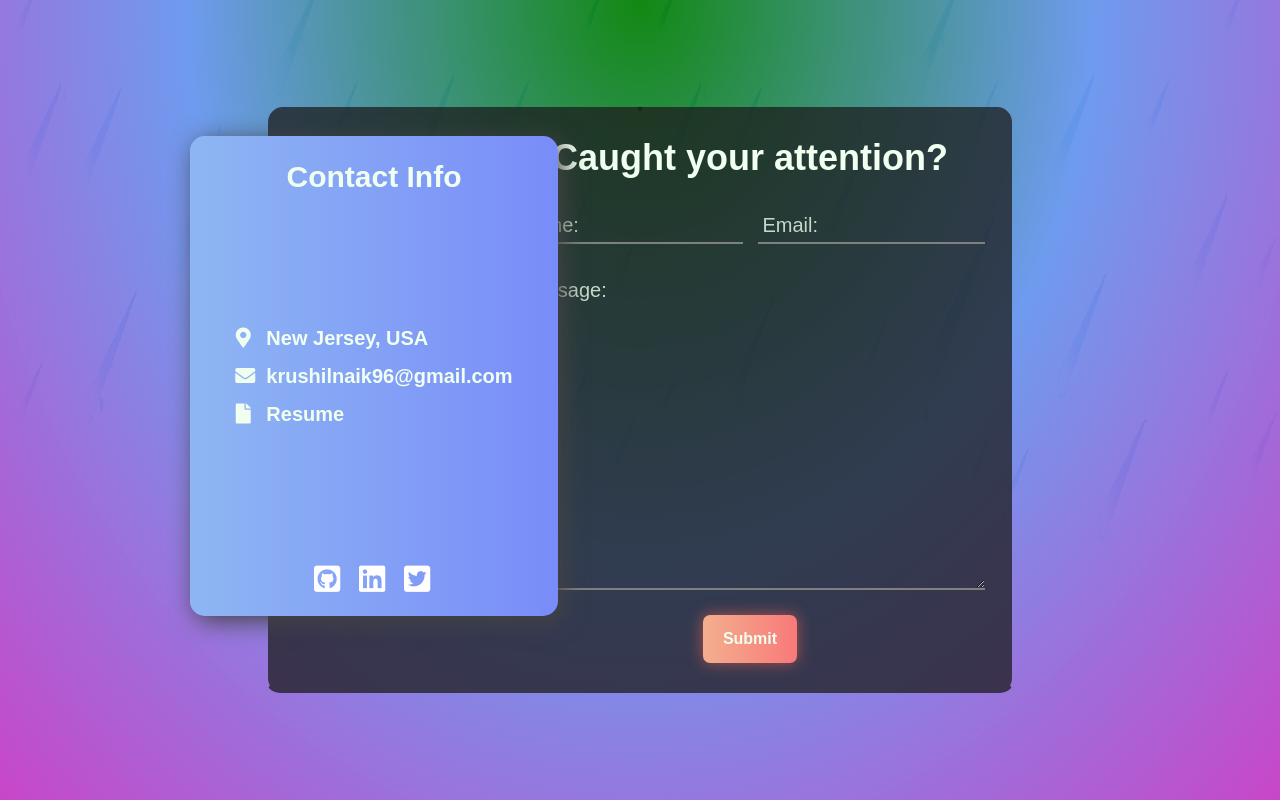
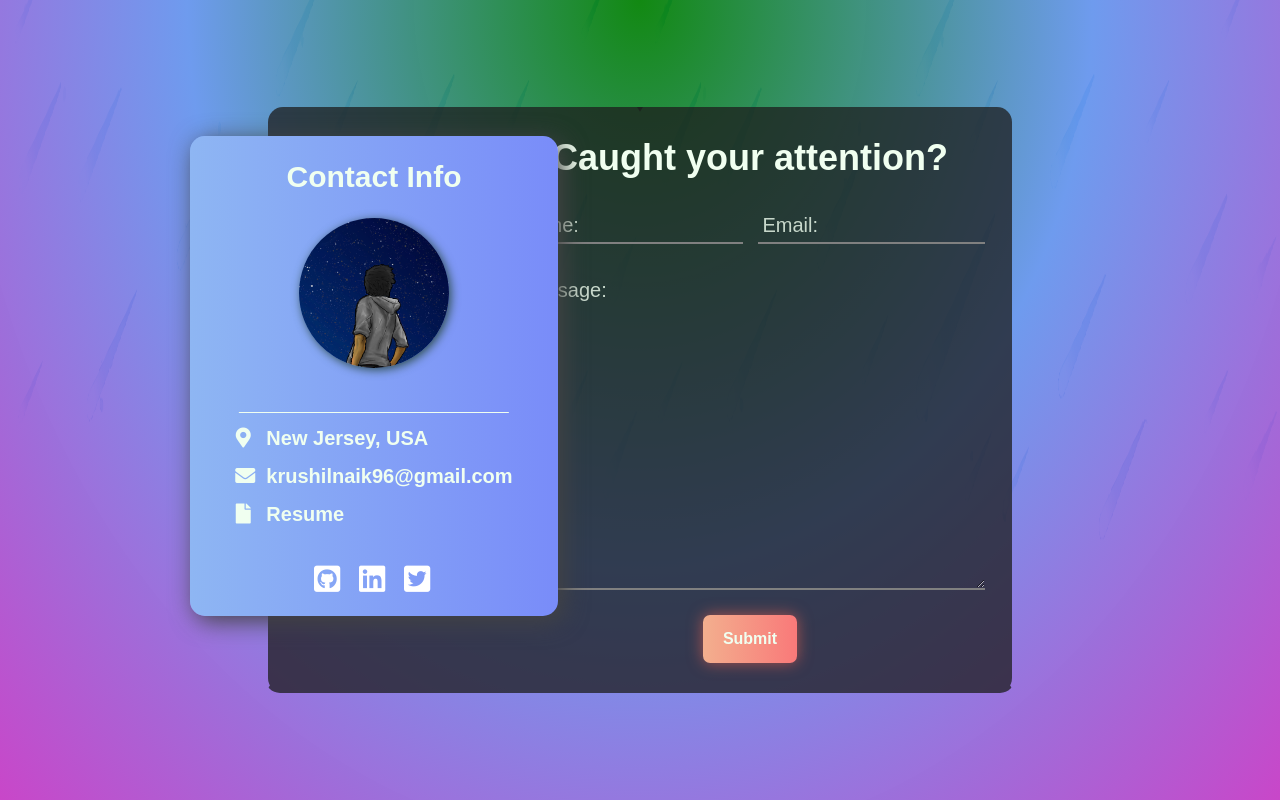
Before and after one commit to krushilnaik/krushilnaik.github.io, a React (Create React App) app: page / in a window 1280 px wide. Shown: the part 2400-3200 px from the top of the page. Built offline with nearby package versions, Linux system fonts and the light colour scheme; a web font is replaced by a local one.

Commit message:
Add avatar to contact card

```diff
--- a/src/pages/ContactForm.jsx
+++ b/src/pages/ContactForm.jsx
@@ -134,6 +134,9 @@ function ContactForm() {
 			<form ref={formRef}>
 				<div className='contact-info'>
 					<h4>Contact Info</h4>
+
+					<img className='avatar' src='assets/images/avatar.png' alt='crucial avatar' />
+
 					<ul>
 						<li>
 							{/* GPS icon */}
--- a/src/pages/scss/ContactForm.scss
+++ b/src/pages/scss/ContactForm.scss
@@ -27,7 +27,7 @@
 			padding: 25px;
 
 			display: grid;
-			grid-template-rows: 2em 1fr 2em;
+			grid-template-rows: 2em 200px 1fr 2em;
 			align-items: center;
 
 			width: 23em;
@@ -46,10 +46,30 @@
 				font-size: 30px;
 			}
 
+			.avatar {
+				margin: auto;
+				width: 150px;
+				height: 150px;
+				border-radius: 50%;
+				box-shadow: 2px 2px 10px darkslategray;
+			}
+
 			ul {
+				position: relative;
 				display: grid;
 				gap: 15px;
 				justify-content: center;
+
+				&::before {
+					content: '';
+					position: absolute;
+					height: 1px;
+					width: 85%;
+					left: 50%;
+					top: -15%;
+					transform: translateX(-50%);
+					background-color: honeydew;
+				}
 
 				li {
 					display: grid;
```
